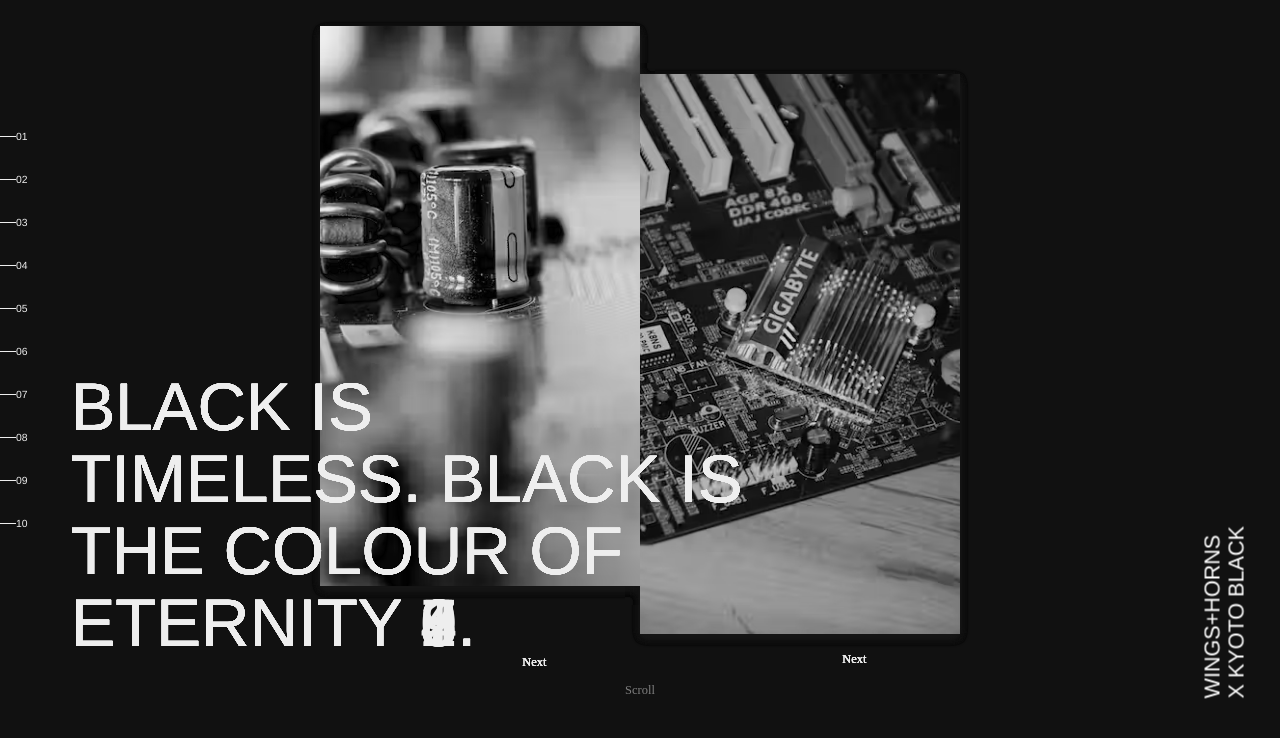
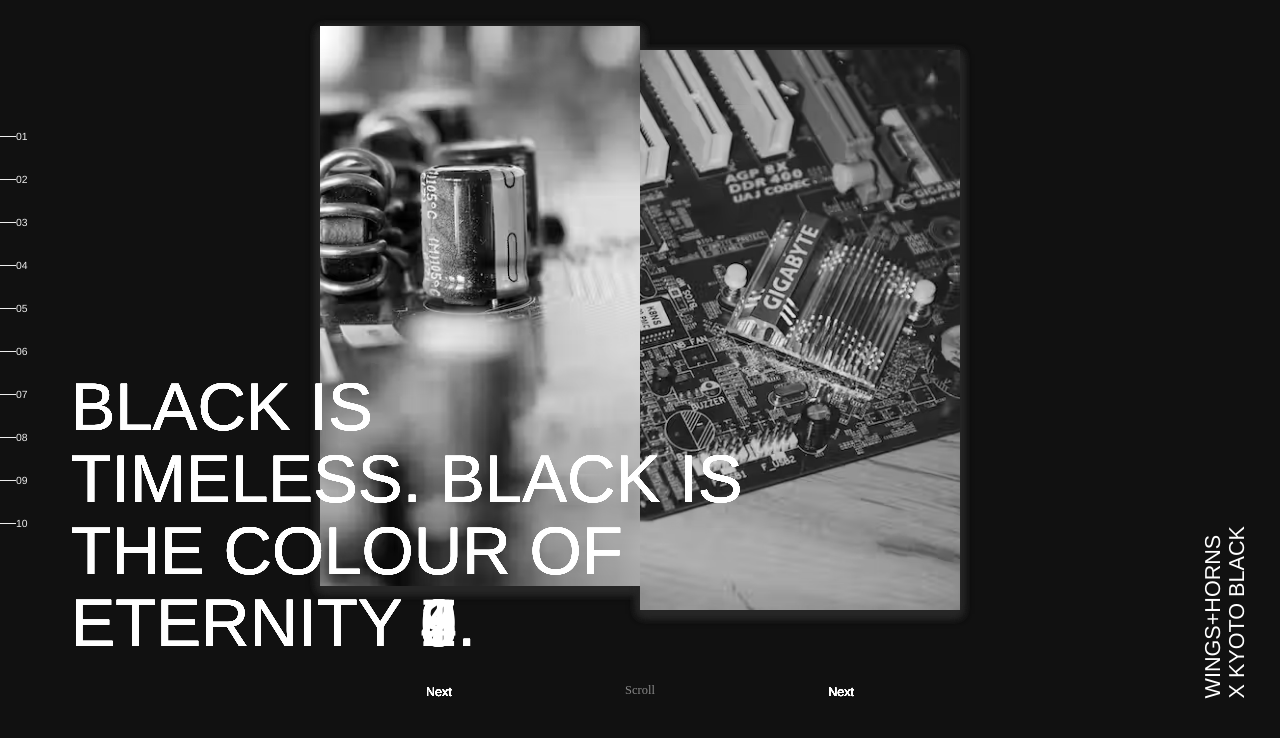
Before and after one commit to Afsinur/demo_9_14_2022, a plain HTML site: page index.html in a window 1280 px wide. Shown: the part 70-808 px from the top of the page. Drawn offline with nearby package versions, Linux system fonts and the light colour scheme.

Commit message:
init 0.8

```diff
--- a/css/style.css
+++ b/css/style.css
@@ -141,7 +141,6 @@ li {
   bottom: 0;
 
   background-color: transparent;
-  mix-blend-mode: difference !important;
 }
 .slider__text {
   position: absolute;
@@ -207,8 +206,11 @@ li {
 }
 .slide__content {
   display: flex;
+  flex-direction: row;
+
   align-items: center;
   justify-content: center;
+
   position: absolute;
   left: 0;
   top: 0;
@@ -318,14 +320,27 @@ li {
   box-shadow: 0 4px 10px #242526;
 }
 
-.next_ {
-  mix-blend-mode: difference !important;
-
-  position: absolute;
+.nextBTNcontainer {
+  position: absolute !important;
   bottom: 0;
   left: 50%;
 
-  transform: translate(100%, 500%);
+  transform: translate(-50%, 0%);
+
+  display: flex;
+  flex-direction: row;
+
+  justify-content: space-between;
+  align-items: center;
+
+  padding: 5px;
+
+  width: 50%;
+}
+
+.next_ {
+  position: relative;
+  mix-blend-mode: difference !important;
 
   border: none;
   border-radius: 5px;
@@ -334,14 +349,28 @@ li {
 
   background-color: initial;
 
-  transition: 150ms ease-in-out;
-  transition-property: color;
+  font-size: calc(0.5rem + 0.35vw);
+  font-family: "helvetica neue", helvetica, sans-serif;
+
+  color: #fff;
+
+  margin: 25px 100px;
 }
 
-.next_:hover {
-  color: rgba(255, 255, 255, 0.8);
+.next_:before {
+  content: "";
+  position: absolute;
+  left: 0;
+  bottom: -0.35rem;
+  width: 100%;
+  height: 1px;
+  background-color: rgba(255, 255, 255, 0.25);
+  transition: transform 0.75s ease;
+  transform-origin: right;
+  transform: scaleX(0);
 }
 
-.adjustNxt_ {
-  transform: translate(100%, 200%);
+.next_:hover::before {
+  transform: scaleX(1);
+  transform-origin: left;
 }
--- a/index.html
+++ b/index.html
@@ -108,15 +108,16 @@
         <div class="slide__content">
           <figure class="slide__img js-slide__img">
             <img src="img/15/photo-1522920192563-6df902920a8a.avif" />
-
-            <button class="scroll next_">Next</button>
           </figure>
 
           <figure class="slide__img js-slide__img">
             <img src="img/15/photo-1540829917886-91ab031b1764.avif" />
+          </figure>
 
-            <button class="scroll next_ adjustNxt_">Next</button>
-          </figure>
+          <div class="nextBTNcontainer">
+            <button class="next_">Next</button>
+            <button class="next_">Next</button>
+          </div>
         </div>
 
         <div class="slider__text js-slider__text">
@@ -139,15 +140,16 @@
         <div class="slide__content">
           <figure class="slide__img js-slide__img">
             <img src="img/15/photo-1542064923-b4bd6908c745.avif" />
-
-            <button class="scroll next_">Next</button>
           </figure>
 
           <figure class="slide__img js-slide__img">
             <img src="img/15/photo-1551192335-592eaff28647.avif" />
+          </figure>
 
-            <button class="scroll next_ adjustNxt_">Next</button>
-          </figure>
+          <div class="nextBTNcontainer">
+            <button class="next_">Next</button>
+            <button class="next_">Next</button>
+          </div>
         </div>
 
         <div class="slider__text js-slider__text">
@@ -164,23 +166,22 @@
             <div>Eternity 1.</div>
           </div>
         </div>
-
-        <button class="next_">Next</button>
       </div>
 
       <div class="slide js-slide">
         <div class="slide__content">
           <figure class="slide__img js-slide__img">
             <img src="img/15/photo-1570910814801-cfb1262458b6.avif" />
-
-            <button class="scroll next_">Next</button>
           </figure>
 
           <figure class="slide__img js-slide__img">
             <img src="img/15/photo-1589779255718-3c459da9ffeb.avif" />
+          </figure>
 
-            <button class="scroll next_ adjustNxt_">Next</button>
-          </figure>
+          <div class="nextBTNcontainer">
+            <button class="next_">Next</button>
+            <button class="next_">Next</button>
+          </div>
         </div>
 
         <div class="slider__text js-slider__text">
@@ -197,8 +198,6 @@
             <div>Eternity 2.</div>
           </div>
         </div>
-
-        <button class="next_">Next</button>
       </div>
 
       <!---->
@@ -207,15 +206,16 @@
         <div class="slide__content">
           <figure class="slide__img js-slide__img">
             <img src="img/15/photo-1591799265444-d66432b91588.avif" />
-
-            <button class="scroll next_">Next</button>
           </figure>
 
           <figure class="slide__img js-slide__img">
             <img src="img/15/photo-1597092430872-09a3f4338c60.avif" />
+          </figure>
 
-            <button class="scroll next_ adjustNxt_">Next</button>
-          </figure>
+          <div class="nextBTNcontainer">
+            <button class="next_">Next</button>
+            <button class="next_">Next</button>
+          </div>
         </div>
 
         <div class="slider__text js-slider__text">
@@ -232,23 +232,22 @@
             <div>Eternity 3.</div>
           </div>
         </div>
-
-        <button class="next_">Next</button>
       </div>
 
       <div class="slide js-slide">
         <div class="slide__content">
           <figure class="slide__img js-slide__img">
             <img src="img/15/photo-1597092430960-9724170fcbbe.avif" />
-
-            <button class="scroll next_">Next</button>
           </figure>
 
           <figure class="slide__img js-slide__img">
             <img src="img/15/photo-1616401014465-0e9f6e4695e0.avif" />
+          </figure>
 
-            <button class="scroll next_ adjustNxt_">Next</button>
-          </figure>
+          <div class="nextBTNcontainer">
+            <button class="next_">Next</button>
+            <button class="next_">Next</button>
+          </div>
         </div>
 
         <div class="slider__text js-slider__text">
@@ -265,23 +264,22 @@
             <div>Eternity 4.</div>
           </div>
         </div>
-
-        <button class="next_">Next</button>
       </div>
 
       <div class="slide js-slide">
         <div class="slide__content">
           <figure class="slide__img js-slide__img">
             <img src="img/15/photo-1618764400608-9e7115eede74.avif" />
-
-            <button class="scroll next_">Next</button>
           </figure>
 
           <figure class="slide__img js-slide__img">
             <img src="img/15/photo-1629480613113-1ce05feadd48.avif" />
+          </figure>
 
-            <button class="scroll next_ adjustNxt_">Next</button>
-          </figure>
+          <div class="nextBTNcontainer">
+            <button class="next_">Next</button>
+            <button class="next_">Next</button>
+          </div>
         </div>
 
         <div class="slider__text js-slider__text">
@@ -298,23 +296,22 @@
             <div>Eternity 5.</div>
           </div>
         </div>
-
-        <button class="next_">Next</button>
       </div>
 
       <div class="slide js-slide">
         <div class="slide__content">
           <figure class="slide__img js-slide__img">
             <img src="img/15/photo-1650526569688-4a655df65834.avif" />
-
-            <button class="scroll next_">Next</button>
           </figure>
 
           <figure class="slide__img js-slide__img">
             <img src="img/15/photo-1657565704165-5354ecb61157.avif" />
+          </figure>
 
-            <button class="scroll next_ adjustNxt_">Next</button>
-          </figure>
+          <div class="nextBTNcontainer">
+            <button class="next_">Next</button>
+            <button class="next_">Next</button>
+          </div>
         </div>
 
         <div class="slider__text js-slider__text">
@@ -331,23 +328,22 @@
             <div>Eternity 6.</div>
           </div>
         </div>
-
-        <button class="next_">Next</button>
       </div>
 
       <div class="slide js-slide">
         <div class="slide__content">
           <figure class="slide__img js-slide__img">
             <img src="img/15/photo-1662034140432-8ab6774406c0.avif" />
-
-            <button class="scroll next_">Next</button>
           </figure>
 
           <figure class="slide__img js-slide__img">
             <img src="img/15/photo-1522920192563-6df902920a8a.avif" />
+          </figure>
 
-            <button class="scroll next_ adjustNxt_">Next</button>
-          </figure>
+          <div class="nextBTNcontainer">
+            <button class="next_">Next</button>
+            <button class="next_">Next</button>
+          </div>
         </div>
 
         <div class="slider__text js-slider__text">
@@ -364,23 +360,22 @@
             <div>Eternity 7.</div>
           </div>
         </div>
-
-        <button class="next_">Next</button>
       </div>
 
       <div class="slide js-slide">
         <div class="slide__content">
           <figure class="slide__img js-slide__img">
             <img src="img/15/photo-1540829917886-91ab031b1764.avif" />
-
-            <button class="scroll next_">Next</button>
           </figure>
 
           <figure class="slide__img js-slide__img">
             <img src="img/15/photo-1542064923-b4bd6908c745.avif" />
+          </figure>
 
-            <button class="scroll next_ adjustNxt_">Next</button>
-          </figure>
+          <div class="nextBTNcontainer">
+            <button class="next_">Next</button>
+            <button class="next_">Next</button>
+          </div>
         </div>
 
         <div class="slider__text js-slider__text">
@@ -397,23 +392,22 @@
             <div>Eternity 8.</div>
           </div>
         </div>
-
-        <button class="next_">Next</button>
       </div>
 
       <div class="slide js-slide">
         <div class="slide__content">
           <figure class="slide__img js-slide__img">
             <img src="img/15/photo-1551192335-592eaff28647.avif" />
-
-            <button class="scroll next_">Next</button>
           </figure>
 
           <figure class="slide__img js-slide__img">
             <img src="img/15/photo-1570910814801-cfb1262458b6.avif" />
+          </figure>
 
-            <button class="scroll next_ adjustNxt_">Next</button>
-          </figure>
+          <div class="nextBTNcontainer">
+            <button class="next_">Next</button>
+            <button class="next_">Next</button>
+          </div>
         </div>
 
         <div class="slider__text js-slider__text">
@@ -430,8 +424,6 @@
             <div>Eternity 9.</div>
           </div>
         </div>
-
-        <button class="next_">Next</button>
       </div>
 
       <div class="scroll js-scroll">Scroll</div>
```
